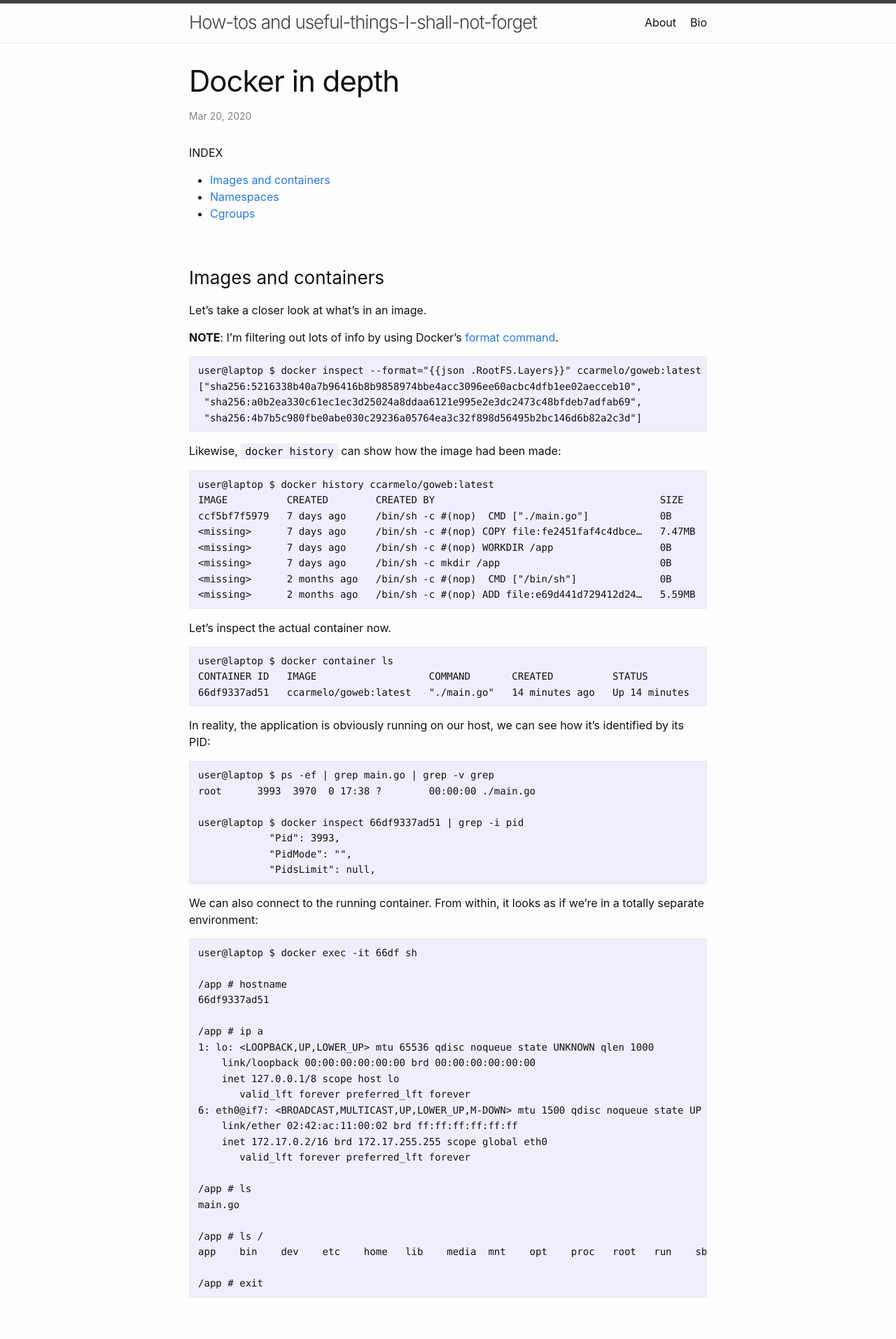
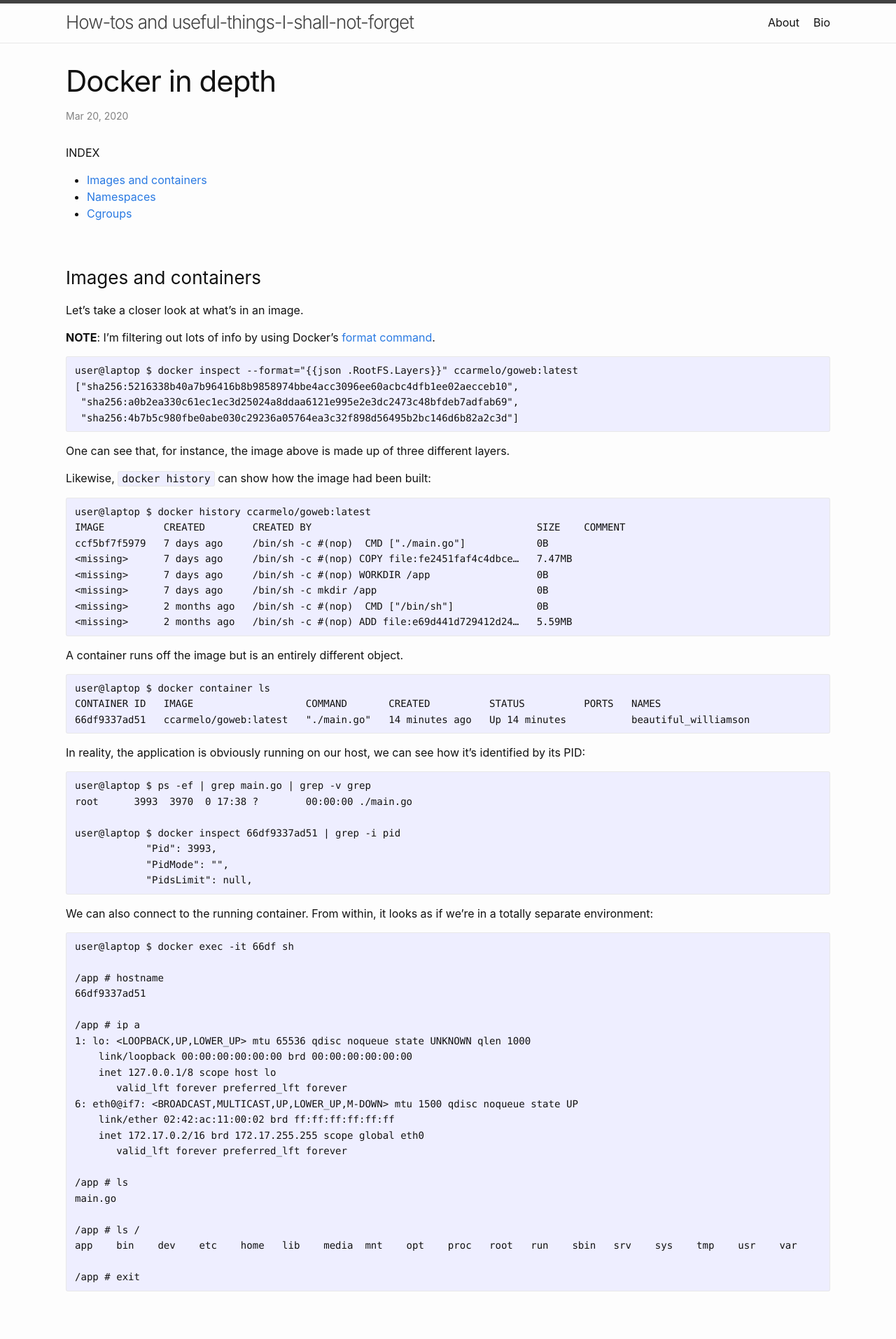
Before and after one commit to carmelo0x99/carmelo0x99.github.io, a Jekyll site: the page built from _posts/2020-03-20-docker_in_depth.md, in a window 1280 px wide. Shown: the top 1913 px of the page at 70% size. Built offline with Jekyll 4.4.1, drawn with Linux system fonts in a browser that asks for light colours.

Commit message:
Edited initialize.scss

````diff
--- a/_posts/2020-03-20-docker_in_depth.md
+++ b/_posts/2020-03-20-docker_in_depth.md
@@ -22,8 +22,9 @@ user@laptop $ docker inspect --format="{{json .RootFS.Layers}}" ccarmelo/goweb:l
  "sha256:4b7b5c980fbe0abe030c29236a05764ea3c32f898d56495b2bc146d6b82a2c3d"]
 ```
 {% endraw %}
+One can see that, for instance, the image above is made up of three different layers.
 
-Likewise, `docker history` can show how the image had been made:
+Likewise, `docker history` can show how the image had been built:
 ```
 user@laptop $ docker history ccarmelo/goweb:latest
 IMAGE          CREATED        CREATED BY                                      SIZE    COMMENT
@@ -35,7 +36,7 @@ ccf5bf7f5979   7 days ago     /bin/sh -c #(nop)  CMD ["./main.go"]            0B
 <missing>      2 months ago   /bin/sh -c #(nop) ADD file:e69d441d729412d24…   5.59MB
 ```
 
-Let's inspect the actual container now.
+A container runs off the image but is an entirely different object.
 ```
 user@laptop $ docker container ls
 CONTAINER ID   IMAGE                   COMMAND       CREATED          STATUS          PORTS   NAMES
--- a/_sass/minima/initialize.scss
+++ b/_sass/minima/initialize.scss
@@ -14,7 +14,8 @@ $spacing-unit:     30px !default;
 $table-text-align: left !default;
 
 // Width of the content area
-$content-width:    800px !default;
+//$content-width:    800px !default;
+$content-width:    90% !default;
 
 $on-palm:          600px !default;
 $on-laptop:        800px !default;
````
